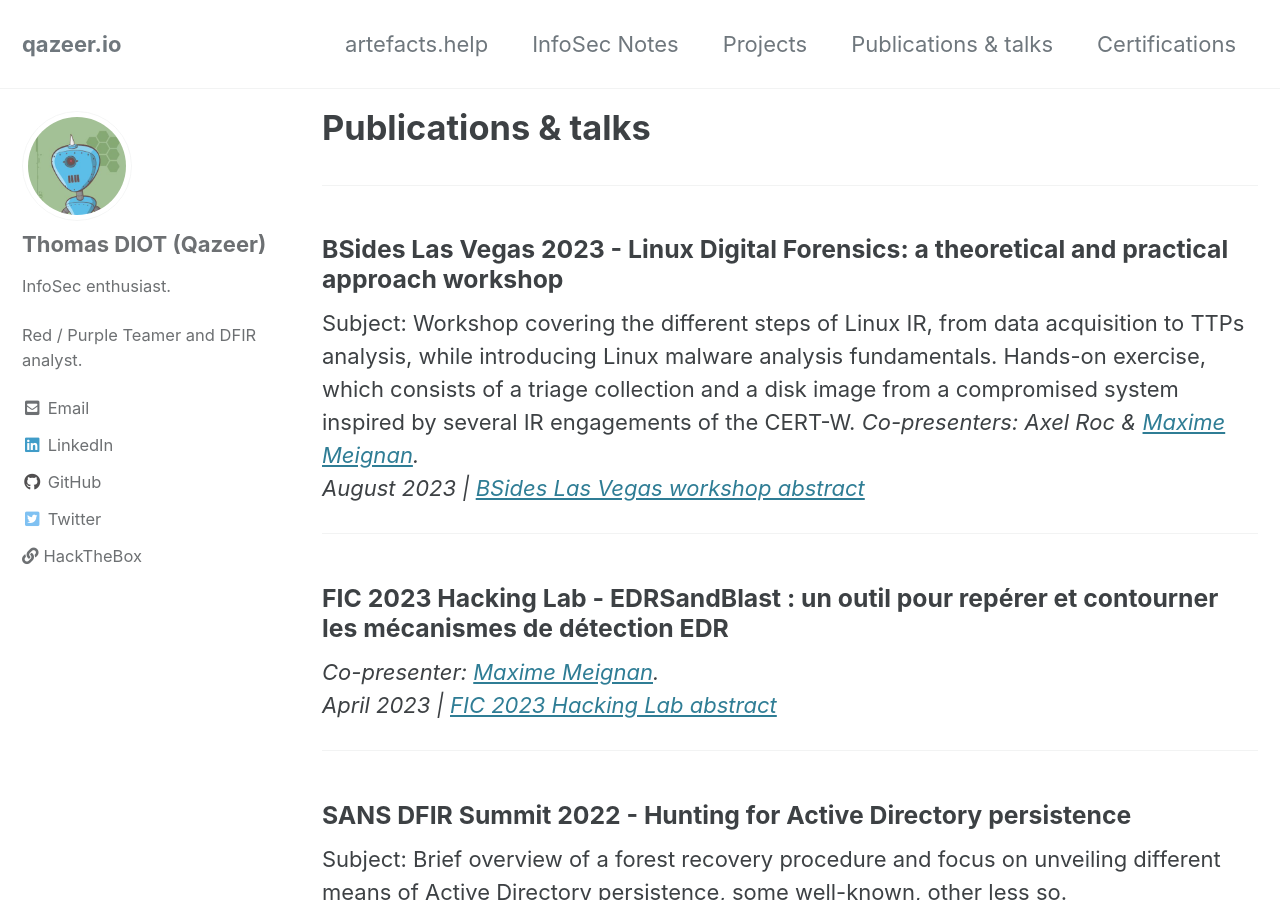
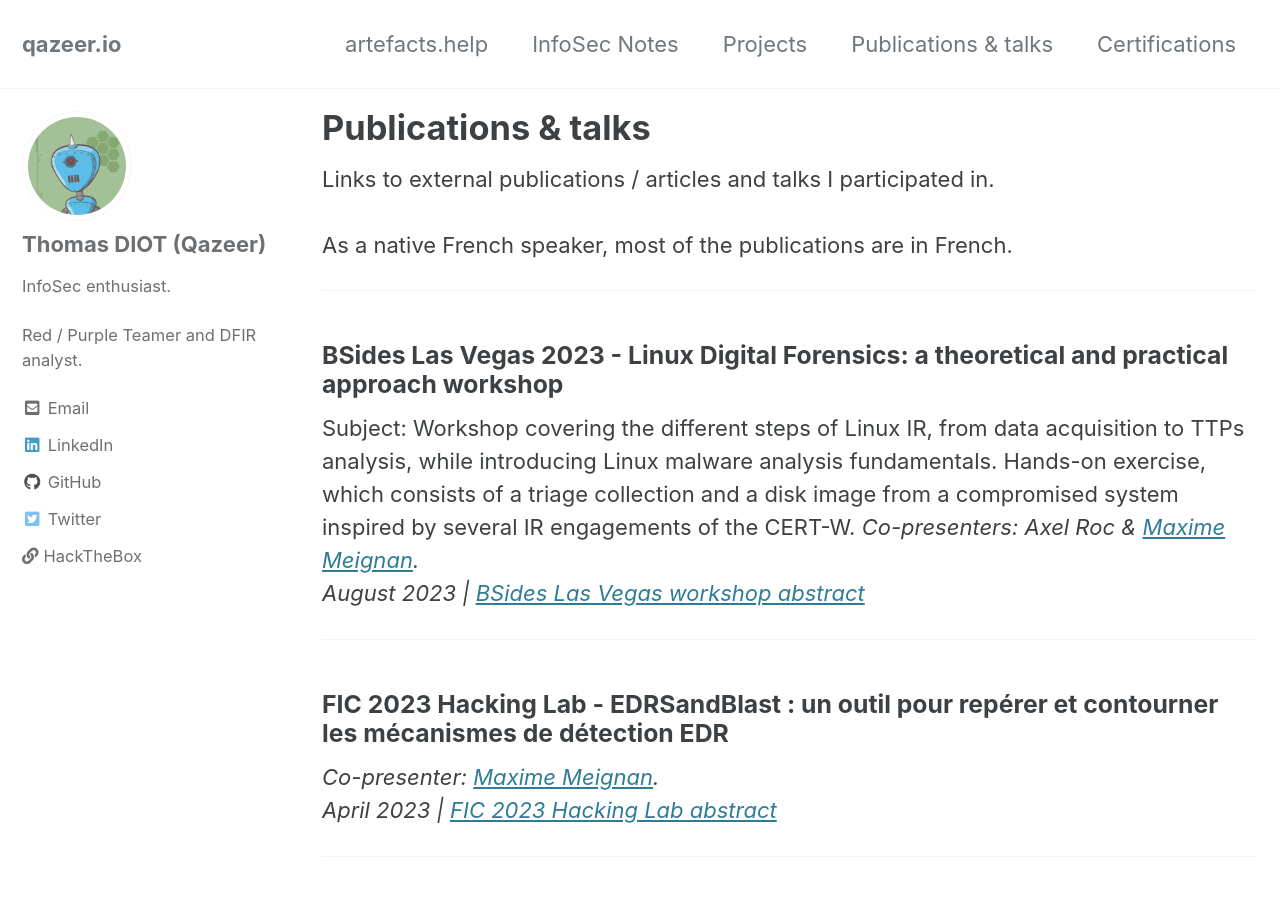
Before and after one commit to Qazeer/qazeer.github.io, a Jekyll site: the page built from _pages/publications.md, in a window 1280 px wide and 900 px high. Built offline with Jekyll 4.4.1, drawn with Linux system fonts in a browser that asks for light colours; cached includes are drawn as plain includes.

Commit message:
Remove projects and publications from homepage

```diff
--- a/_pages/publications.md
+++ b/_pages/publications.md
@@ -6,6 +6,8 @@
 title:  "Publications & talks"
 permalink: /publications/
 ---
+
+Links to external publications / articles and talks I participated in. <br><br> As a native French speaker, most of the publications are in French.
 
 --------------------------------------------------------------------------------
 
--- a/index.html
+++ b/index.html
@@ -10,10 +10,6 @@
   - title: "InfoSec Notes"
     excerpt: "Personal notes used as a way to keep trace of my experimentation over the
     years on attack vectors and digital forensics. <br><br> Accessible at [https://notes.qazeer.io](https://notes.qazeer.io) or [https://github.com/Qazeer/InfoSec-Notes](https://github.com/Qazeer/InfoSec-Notes)."
-  - title: "Projects"
-    excerpt: "Open-source offensive tools I created or had the occasion to contribute to."
-  - title: "Publications & talks"
-    excerpt: "Links to external publications / articles and talks I participated in. <br><br> As a native French speaker, most of the publications are in French."
 ---
 
 <html>
```
Also changed, not shown: _pages/projects.md (+2 -0 lines).
